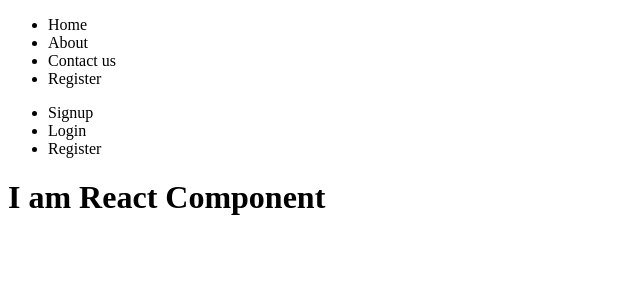
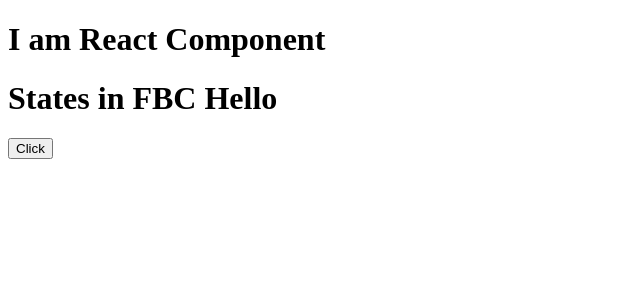
Before and after one commit to aloksingh72/React.js, a React (Create React App) app in the folder myapp/: page / in a window 1280 px wide. Shown: the top 300 px of the page, without its empty margins (0-640 px from the left). Built offline with nearby package versions, Linux system fonts and the light colour scheme.

Commit message:
react updatd

```diff
--- a/myapp/src/App.jsx
+++ b/myapp/src/App.jsx
@@ -1,12 +1,14 @@
 
 import Navbar from "./Components/Navbar";
 import NavbarCBC from "./Components/NavbarCBC";
+import States from "./states/fbc/States";
 const App =() =>{
     return (
         <div>
-            <Navbar/>
-            <NavbarCBC/>
+            {/* <Navbar/> */}
+            {/* <NavbarCBC/> */}
             <h1>I am React Component</h1>
+            <States/>
         </div>
     );
 };
--- /dev/null
+++ b/myapp/src/states/fbc/States.jsx
@@ -0,0 +1,22 @@
+import { useState } from "react";
+
+const States = () =>{
+//useState hooks to make statefull function
+    let [state,setState] = useState("Hello");
+
+    console.log(state);
+    function btnclick(){
+        console.log("btn clicked");
+        setState("Byee..");
+
+    }
+
+  return (
+    <div>
+        <h1>States in FBC {state}</h1>
+        <button onClick={btnclick}>Click</button>
+    </div>
+  );
+};
+
+export default States;
```
